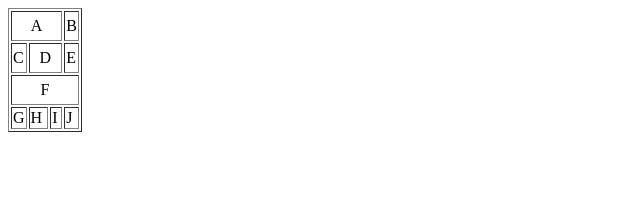
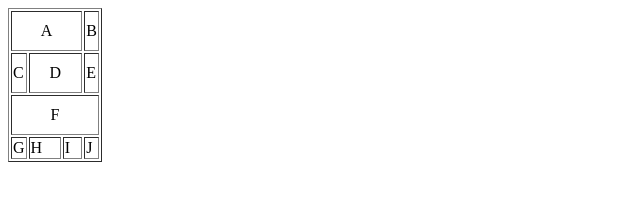
Before and after one commit to MarioPerezParra/AW_SMR_MarioP, a plain HTML site: page Ejercicio_tabla3.html in a window 1280 px wide. Shown: the whole page, without its empty margins (0-640 px from the left). Drawn offline with Linux system fonts and the light colour scheme.

Commit message:
Ejercicio_tabla3

```diff
--- a/Ejercicio_tabla3.html
+++ b/Ejercicio_tabla3.html
@@ -14,18 +14,18 @@
 <body>
 <table border="1">
 <tr>
-<td colspan="3" style="padding: 5px 10px; text-align: center;">A</td>
+<td colspan="3" style="padding: 10px 20px; text-align: center;">A</td>
 <td>B</td>
 </tr>
 
 <tr>
 <td>C</td>
-<td colspan="2" style="padding: 5px 10px; text-align: center;">D</td>
+<td colspan="2" style="padding: 10px 20px; text-align: center;">D</td>
 <td>E</td>
 </tr>
 
 <tr>
-<td colspan="4" style="padding: 5px 10px; text-align: center;">F</td>
+<td colspan="4" style="padding: 10px 20px; text-align: center;">F</td><!--Lo de los pixeles se puede cambiar a gusto de cada uno-->
 </tr>
 
 <tr>
```
